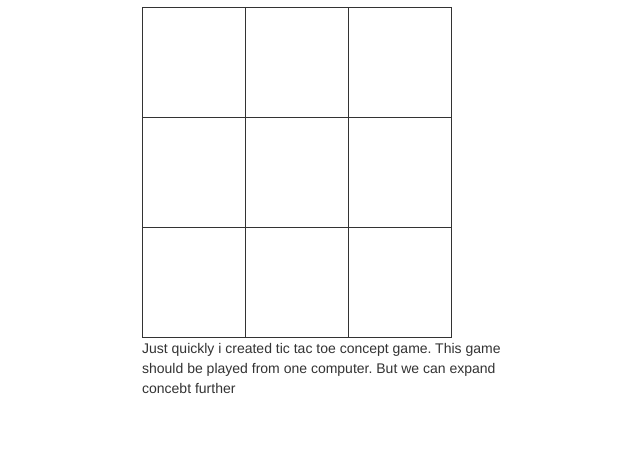
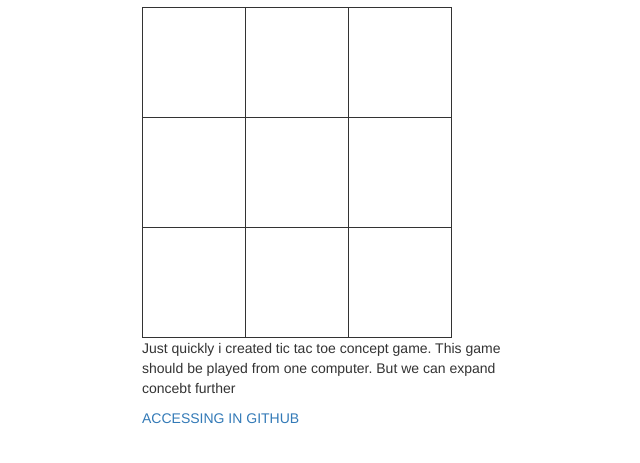
Before and after one commit to DenMantm/JS_TicTacToe, a plain HTML site: page index.html in a window 1280 px wide. Shown: the part 63-526 px from the top of the page, without its empty margins (318-958 px from the left). Drawn offline with Linux system fonts and the light colour scheme.

Commit message:
adding links

```diff
--- a/index.html
+++ b/index.html
@@ -1,7 +1,7 @@
 <!DOCTYPE html>
 <html>
 <head>
- <title>Template</title>
+ <title>TicTacToe</title>
 <!-- Mobile viewport optimized -->
 	<meta name="viewport" content="width=device-width">
 <!-- CSS -->
@@ -51,6 +51,7 @@
   	<div class="col-md-4"></div>
   	<div class='col-md-4 centered-text'>
     <p>Just quickly i created tic tac toe concept game. This game should be played from one computer. But we can expand concebt further</p>
+    <a href="https://github.com/DenMantm/TicTacToe">ACCESSING IN GITHUB</a>
 </div>
 <div class="col-md-4"></div>
   </div>
```
